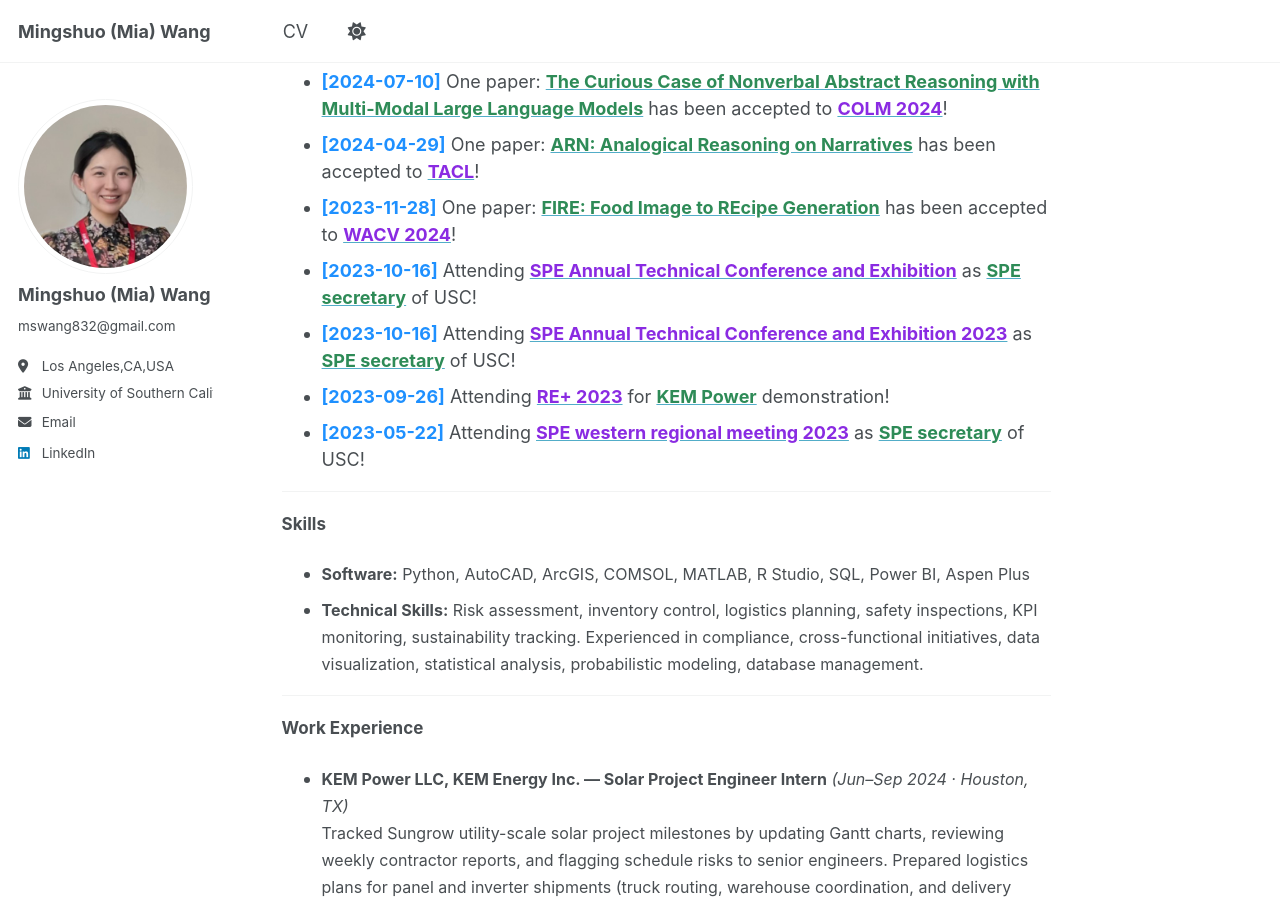
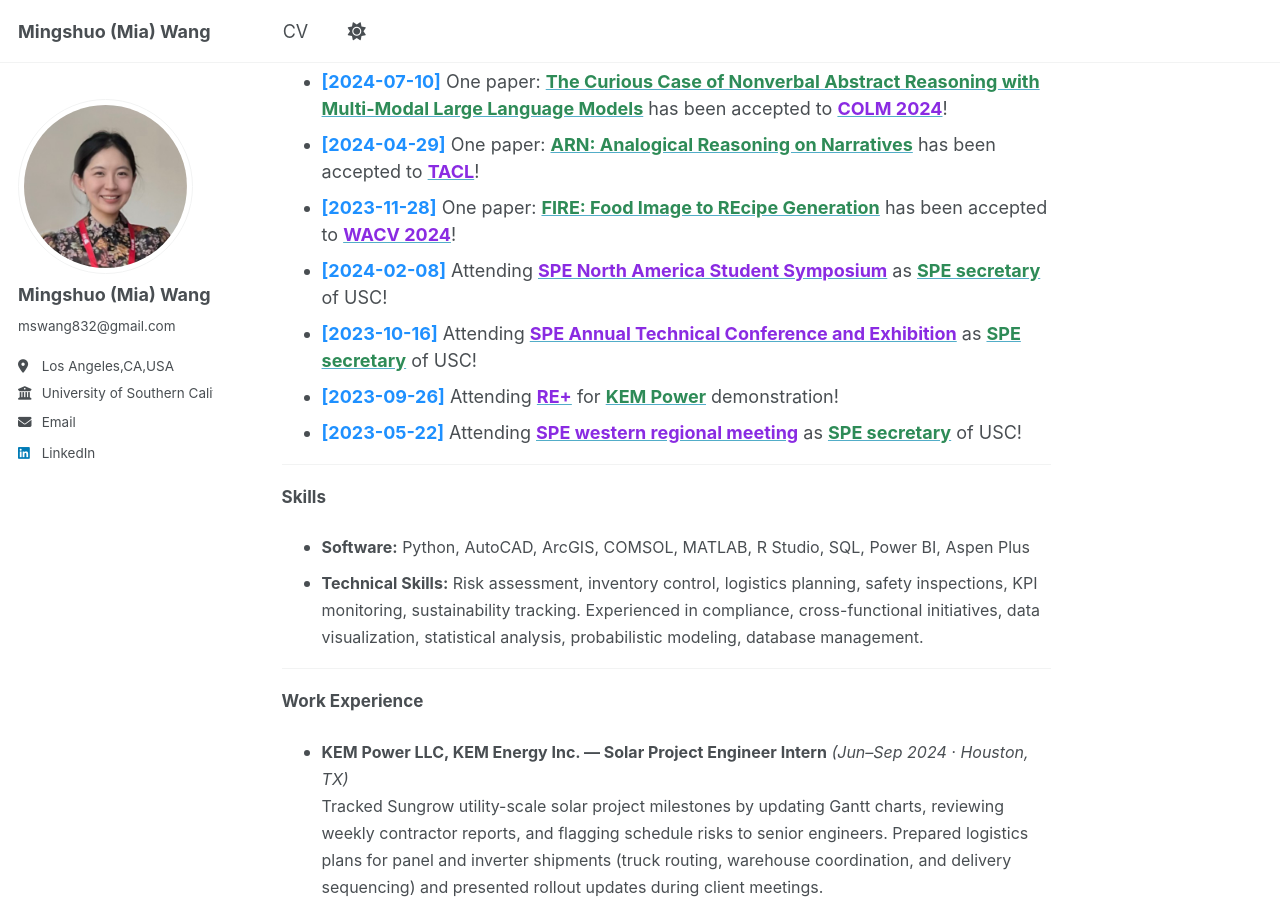
Before and after one commit to Miawang32/Miawang32.github.io, a Jekyll site: the page built from _pages/about.md, in a window 1280 px wide and 900 px high, scrolled down 1287 px. Built offline with Jekyll 4.4.1, drawn with Linux system fonts in a browser that asks for light colours; a script that is not in the unit is left out.

Commit message:
Update about.md

```diff
--- a/_pages/about.md
+++ b/_pages/about.md
@@ -43,10 +43,10 @@ With a blend of technical, analytical, and management skills, I am passionate ab
 - **<span style="color: #1E90FF;">[2024-07-10]</span>** One paper: [<span style="color: #2E8B57;">**The Curious Case of Nonverbal Abstract Reasoning with Multi-Modal Large Language Models**</span>](https://arxiv.org/abs/2401.12117) has been accepted to [<span style="color: #8A2BE2;">**COLM 2024**</span>](https://colmweb.org/)!
 - **<span style="color: #1E90FF;">[2024-04-29]</span>** One paper: [<span style="color: #2E8B57;">**ARN: Analogical Reasoning on Narratives**</span>](https://direct.mit.edu/tacl/article/doi/10.1162/tacl_a_00688/124260/ARN-Analogical-Reasoning-on-Narratives) has been accepted to [<span style="color: #8A2BE2;">**TACL**</span>](https://transacl.org/index.php/tacl)!
 - **<span style="color: #1E90FF;">[2023-11-28]</span>** One paper: [<span style="color: #2E8B57;">**FIRE: Food Image to REcipe Generation**</span>](https://openaccess.thecvf.com/content/WACV2024/html/Chhikara_FIRE_Food_Image_to_REcipe_Generation_WACV_2024_paper.html) has been accepted to [<span style="color: #8A2BE2;">**WACV 2024**</span>](https://wacv2024.thecvf.com/)!
+- **<span style="color: #1E90FF;">[2024-02-08]</span>** Attending [<span style="color: #8A2BE2;">**SPE North America Student Symposium**</span>](https://www.spe.org/en/events/spe-north-america-student-symposium/2025/about/) as [<span style="color: #2E8B57;">**SPE secretary**</span>]([https://arxiv.org/abs/2310.05057](https://higherlogicdownload.s3.amazonaws.com/SPE/47b8184c-7e3f-4b2b-8fa9-01533b4c4539/UploadedFiles/apOlE4zxS6ykwGQj41RN_LASPEOct2023Newsletter.pdf)) of USC!
 - **<span style="color: #1E90FF;">[2023-10-16]</span>** Attending [<span style="color: #8A2BE2;">**SPE Annual Technical Conference and Exhibition**</span>](https://exhibits.spe.org/atce2023/public/Exhibitors.aspx?SubCatID=353) as [<span style="color: #2E8B57;">**SPE secretary**</span>]([https://arxiv.org/abs/2310.05057](https://higherlogicdownload.s3.amazonaws.com/SPE/47b8184c-7e3f-4b2b-8fa9-01533b4c4539/UploadedFiles/apOlE4zxS6ykwGQj41RN_LASPEOct2023Newsletter.pdf)) of USC!
-- **<span style="color: #1E90FF;">[2023-10-16]</span>** Attending [<span style="color: #8A2BE2;">**SPE Annual Technical Conference and Exhibition 2023**</span>](https://exhibits.spe.org/atce2023/public/Exhibitors.aspx?SubCatID=353) as [<span style="color: #2E8B57;">**SPE secretary**</span>]([https://arxiv.org/abs/2310.05057](https://higherlogicdownload.s3.amazonaws.com/SPE/47b8184c-7e3f-4b2b-8fa9-01533b4c4539/UploadedFiles/apOlE4zxS6ykwGQj41RN_LASPEOct2023Newsletter.pdf)) of USC!
-- **<span style="color: #1E90FF;">[2023-09-26]</span>** Attending [<span style="color: #8A2BE2;">**RE+ 2023**</span>](https://www.re-plus.com/news/re-2023-the-largest-clean-energy-event-in-north-america-attracts-40k-attendees/) for [<span style="color: #2E8B57;">**KEM Power**</span>]([https://www.kem-power.com/](https://higherlogicdownload.s3.amazonaws.com/SPE/47b8184c-7e3f-4b2b-8fa9-01533b4c4539/UploadedFiles/apOlE4zxS6ykwGQj41RN_LASPEOct2023Newsletter.pdf)) demonstration!
-- **<span style="color: #1E90FF;">[2023-05-22]</span>** Attending [<span style="color: #8A2BE2;">**SPE western regional meeting 2023**</span>](https://onepetro.org/SPEWRM/23WRM/conference/23WRM) as [<span style="color: #2E8B57;">**SPE secretary**</span>]([https://arxiv.org/abs/2310.05057](https://higherlogicdownload.s3.amazonaws.com/SPE/47b8184c-7e3f-4b2b-8fa9-01533b4c4539/UploadedFiles/apOlE4zxS6ykwGQj41RN_LASPEOct2023Newsletter.pdf)) of USC!
+- **<span style="color: #1E90FF;">[2023-09-26]</span>** Attending [<span style="color: #8A2BE2;">**RE+**</span>](https://www.re-plus.com/news/re-2023-the-largest-clean-energy-event-in-north-america-attracts-40k-attendees/) for [<span style="color: #2E8B57;">**KEM Power**</span>]([https://www.kem-power.com/](https://higherlogicdownload.s3.amazonaws.com/SPE/47b8184c-7e3f-4b2b-8fa9-01533b4c4539/UploadedFiles/apOlE4zxS6ykwGQj41RN_LASPEOct2023Newsletter.pdf)) demonstration!
+- **<span style="color: #1E90FF;">[2023-05-22]</span>** Attending [<span style="color: #8A2BE2;">**SPE western regional meeting**</span>](https://onepetro.org/SPEWRM/23WRM/conference/23WRM) as [<span style="color: #2E8B57;">**SPE secretary**</span>]([https://arxiv.org/abs/2310.05057](https://higherlogicdownload.s3.amazonaws.com/SPE/47b8184c-7e3f-4b2b-8fa9-01533b4c4539/UploadedFiles/apOlE4zxS6ykwGQj41RN_LASPEOct2023Newsletter.pdf)) of USC!
 
 ---
 
```
